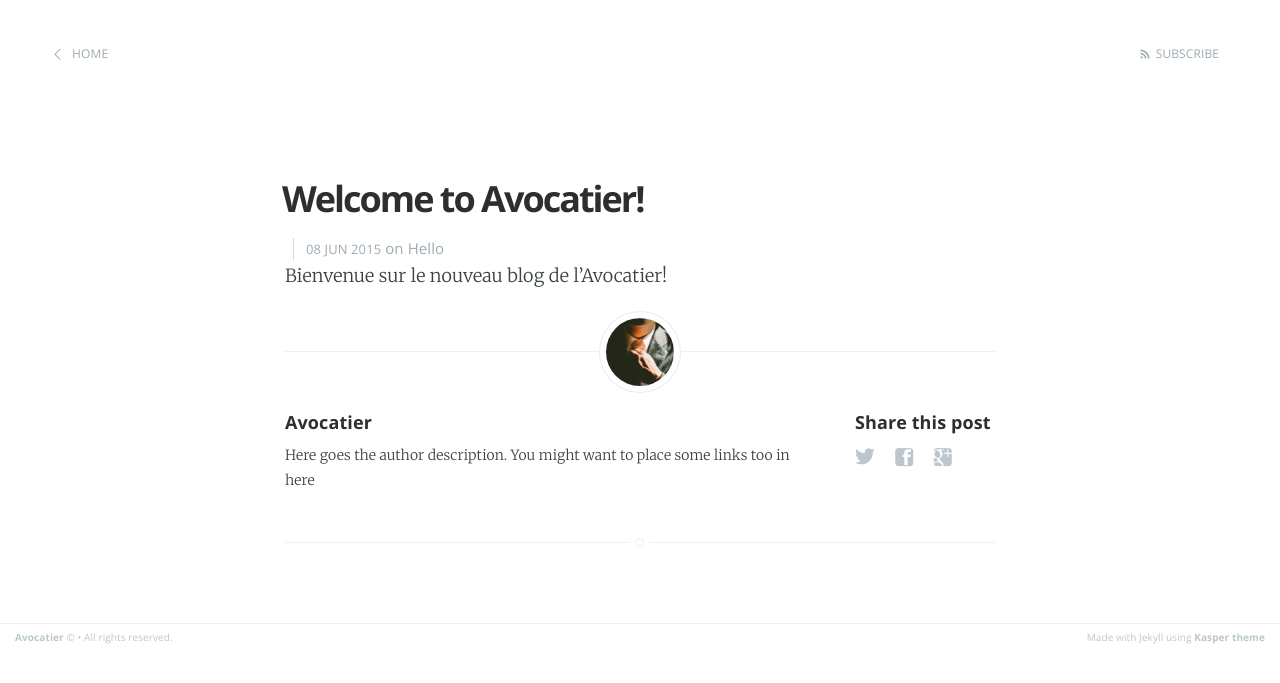
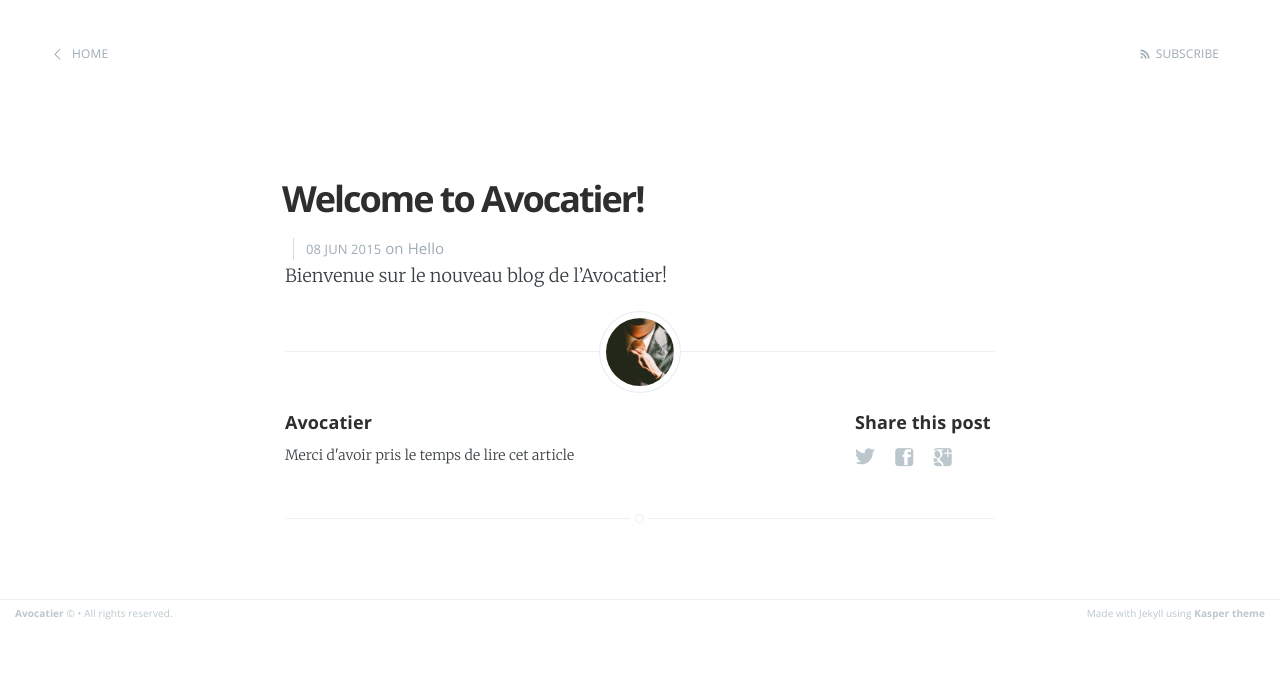
Before and after one commit to avocatier/avocatier.github.io, a Jekyll site: the page built from _posts/2015-08-06-welcome-to-Avocatier.markdown, in a window 1280 px wide. Shown: the top 683 px of the page. Built offline with Jekyll 4.4.1, drawn with Linux system fonts in a browser that asks for light colours; Markdown is read by kramdown in place of the engine named in the settings.

Commit message:
Update post.html

```diff
--- a/_layouts/post.html
+++ b/_layouts/post.html
@@ -72,7 +72,7 @@ post_class: post-template
                     <h4> {{ site.author }} </h4>
                     <!-- Author Bio -->
                     <p>
-                        Here goes the author description. You might want to place some links too in here
+                        Merci d'avoir pris le temps de lire cet article
                     </p>
                 </section>
             {% endif %}
```
